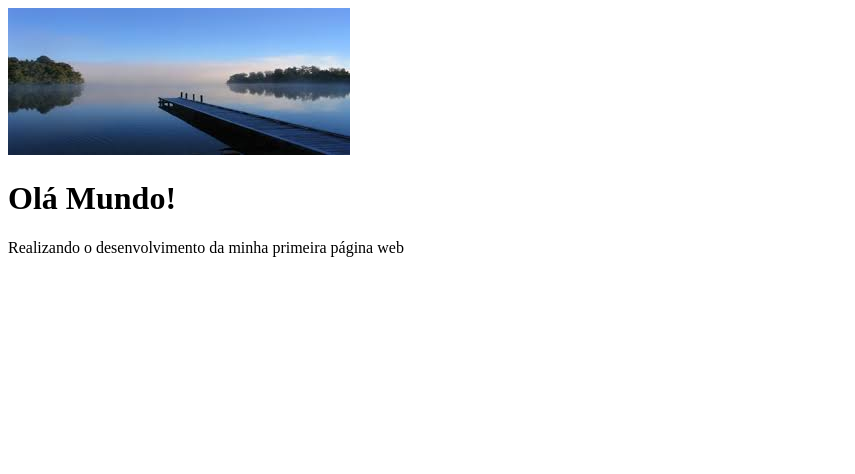
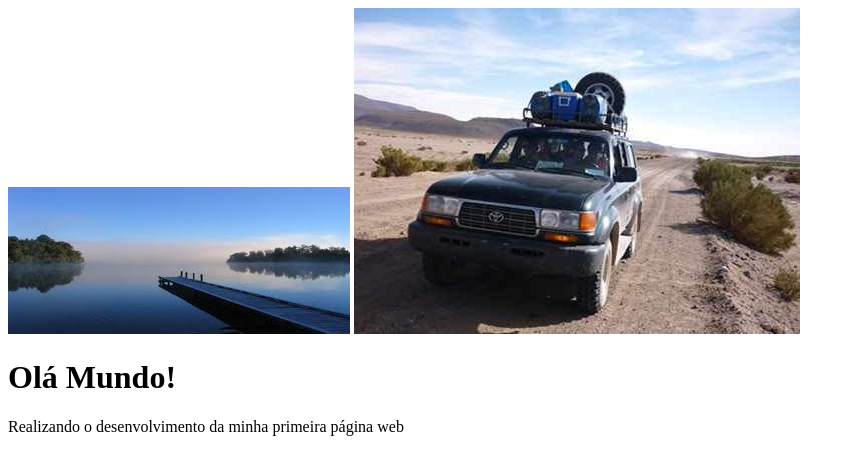
Before and after one commit to SquidPro/pw, a plain HTML site: page index.html in a window 1280 px wide. Shown: the whole page, without its empty margins (0-855 px from the left). Drawn offline with Linux system fonts and the light colour scheme.

Commit message:
adicionado imagem2.jpg

```diff
--- a/index.html
+++ b/index.html
@@ -4,6 +4,7 @@
 	<meta charset="utf-8">
 	<title>Primeira Página</title>
 	<img src="img/imagem.jpg">
+	<img src="img/imagem2.jpg">
 </head>
 <body>
 <h1>Olá Mundo!</h1>
```
Also changed, not shown: img/imagem2.jpg (added).
